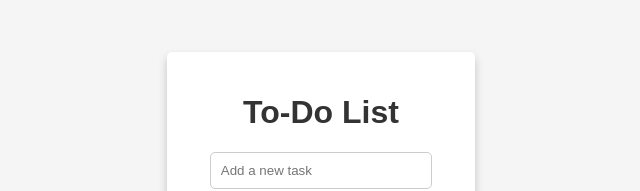
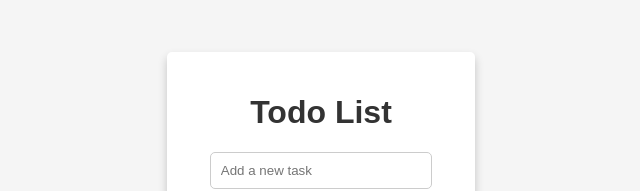
Before and after one commit to MoSalem149/todo-list-app_IBM-Project, a plain HTML site: page index.html in a window 1280 px wide. Shown: the part 239-430 px from the top of the page, without its empty margins (319-959 px from the left). Drawn offline with Linux system fonts and the light colour scheme.

Commit message:
final commit

```diff
--- a/index.html
+++ b/index.html
@@ -4,11 +4,11 @@
     <meta charset="UTF-8" />
     <meta name="viewport" content="width=device-width, initial-scale=1.0" />
     <link rel="stylesheet" href="style.css" />
-    <title>To-Do List</title>
+    <title>Todo List App</title>
   </head>
   <body>
     <div class="container">
-      <h1>To-Do List</h1>
+      <h1>Todo List</h1>
       <input type="text" id="task" placeholder="Add a new task" />
       <button class="add-button" onclick="addTask()">Add</button>
       <ul class="task-list" id="taskList">
```
Also changed, not shown: screens/action_screen.png (added), screens/main_screen.png (added), 1 other file.
